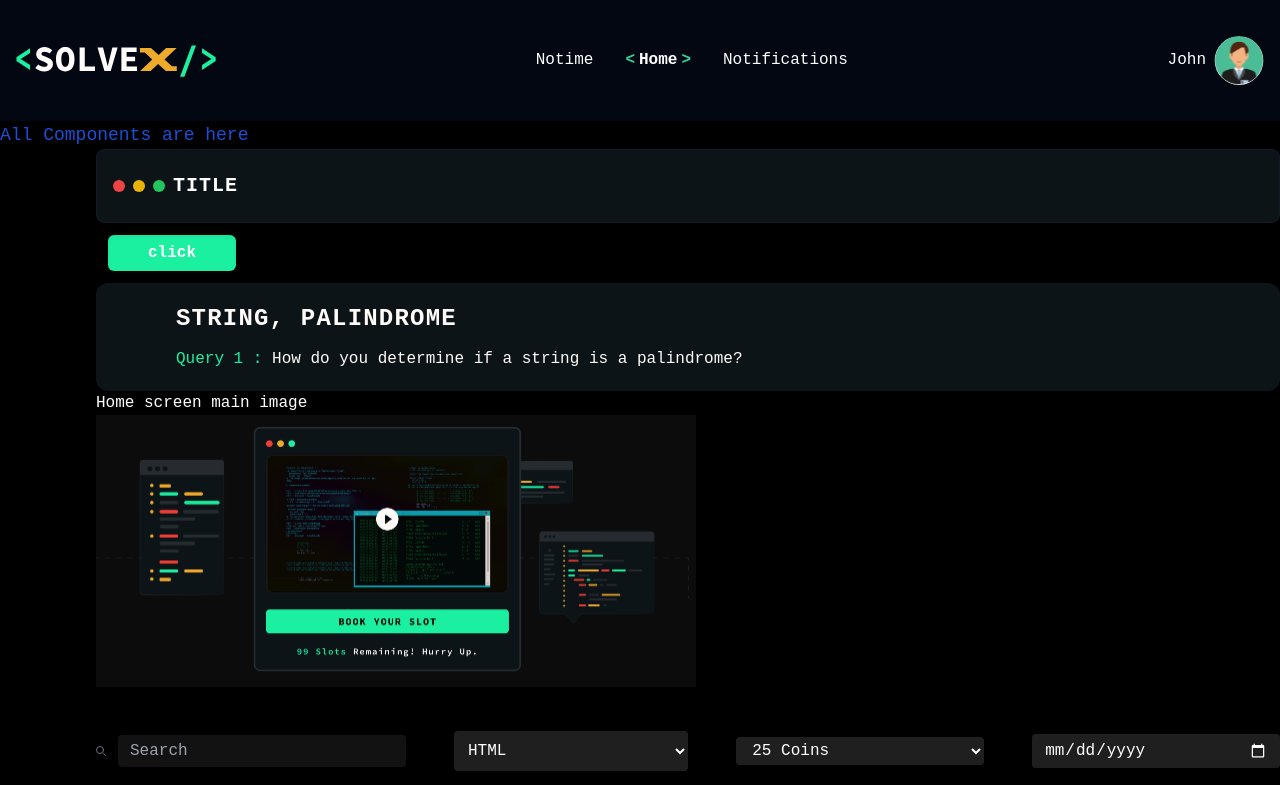
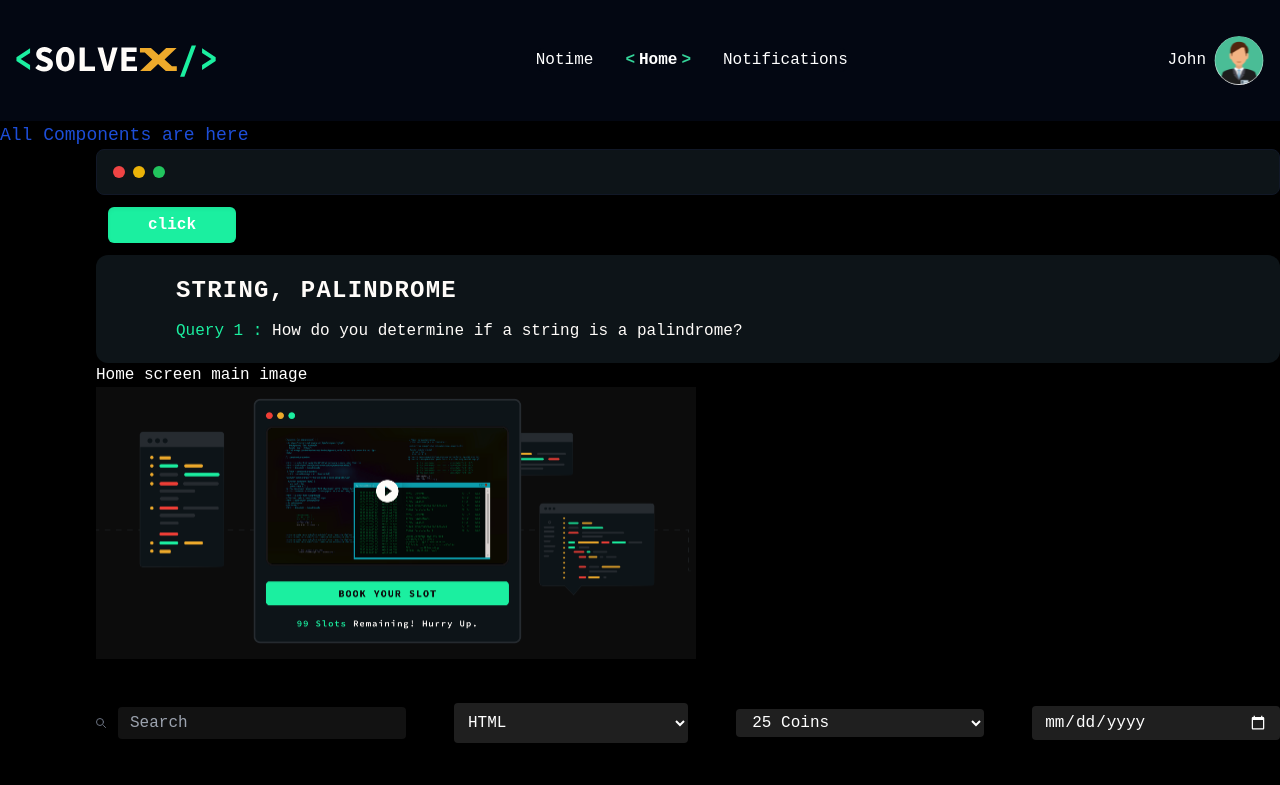
Before and after one commit to DareDevilStudios/notime-solve-x, a Next.js app: page /componentsDisplay in a window 1280 px wide. Shown: the top 785 px of the page. Built offline with nearby package versions, Linux system fonts and the light colour scheme.

Commit message:
Changes made to Dotheading

```diff
--- a/src/common/components/DotHeading.jsx
+++ b/src/common/components/DotHeading.jsx
@@ -1,6 +1,6 @@
 import React from 'react';
 
-const DotHeading = () => {
+const DotHeading = ({title}) => {
   return (
     <div className="border border-gray-900 p-4 rounded-lg  bg-[#0D1418]" >
       <div className="flex items-center">
@@ -15,8 +15,8 @@ const DotHeading = () => {
 
         {/* Title on the right */}
         <h1 className="text-xl font-semibold m1-6">
-          <span className="text-white text-25 font-semibold leading-10	tracking-[0.05em] text-left">
-            TITLE
+          <span className="text-white text-25 font-semibold leading-10	tracking-[0.05em] text-left uppercase">
+            {title}
           </span>
         </h1>
       </div>
```
